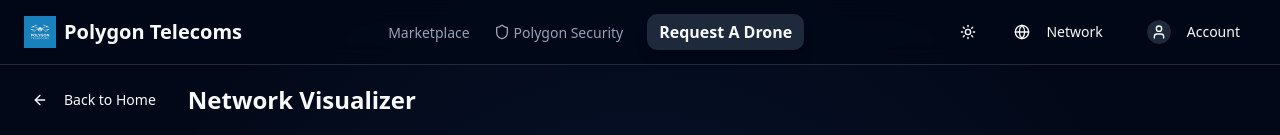
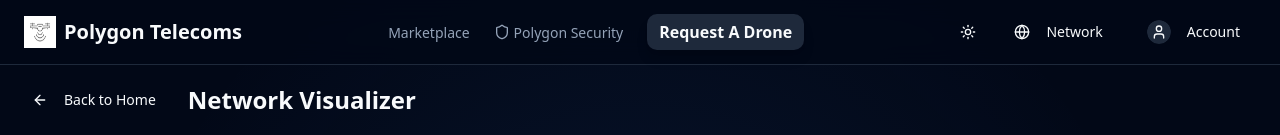
Before and after one commit to polygontelecoms/polygontelecoms.github.io, a React (Vite) app: page /network in a window 1280 px wide. Shown: the top 135 px of the page. Built offline with nearby package versions, Linux system fonts and the light colour scheme.

Commit message:
Add logo to header

```diff
--- a/src/components/Header.tsx
+++ b/src/components/Header.tsx
@@ -4,7 +4,6 @@ import { DropdownMenu, DropdownMenuContent, DropdownMenuItem, DropdownMenuSepara
 import { Avatar, AvatarFallback, AvatarImage } from "@/components/ui/avatar";
 import ThemeToggle from "./ThemeToggle";
 import { Link } from "react-router-dom";
-import logo from "@/assets/logo.png";
 
 const Header = () => {
   return (
@@ -12,7 +11,7 @@ const Header = () => {
       <div className="container mx-auto px-6 h-16 flex items-center justify-between">
         <div className="flex items-center space-x-2">
           <Link to="/" className="flex items-center space-x-2">
-            <img src={logo} alt="Polygon Telecoms Logo" className="w-8 h-8" />
+            <img src="/lovable-uploads/72a53ba1-3dcb-4135-9677-8259b7f8c98e.png" alt="Polygon Telecoms Logo" className="w-8 h-8" />
             <span className="font-bold text-xl">Polygon Telecoms</span>
           </Link>
         </div>
```
